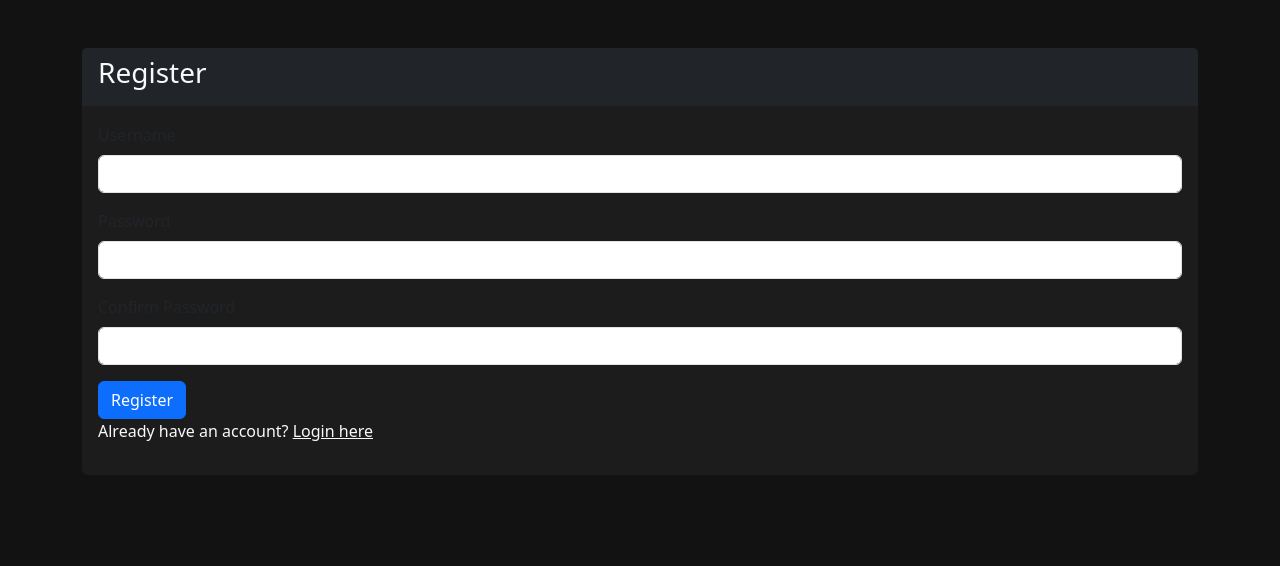
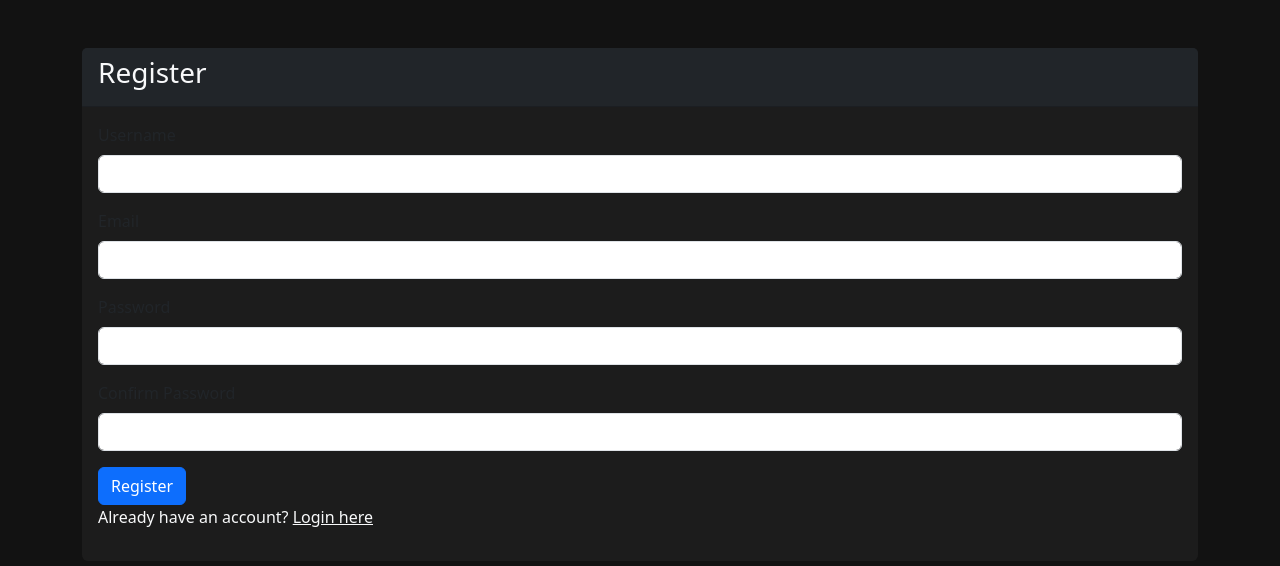
Before and after one commit to Zarathustra4/Lab3-Security, a Flask app: page /registration in a window 1280 px wide. Shown: the part 70-636 px from the top of the page. Run offline with Flask 3, Linux system fonts and the light colour scheme; parts of the project's set-up code (start-up, migrations or seed data) failed here and were passed over.

Commit message:
email verification

```diff
--- a/app.py
+++ b/app.py
@@ -1,23 +1,37 @@
 from flask import Flask, render_template, redirect, url_for, request, flash, session
 from flask_wtf import FlaskForm
-from wtforms import StringField, PasswordField, SubmitField
+from flask_mail import Message, Mail
+from wtforms import StringField, PasswordField, SubmitField, EmailField
 from wtforms.validators import DataRequired, Length, EqualTo
 from flask_sqlalchemy import SQLAlchemy
 from werkzeug.security import generate_password_hash, check_password_hash
-
+from itsdangerous import URLSafeTimedSerializer
+from dotenv import dotenv_values
 
 app = Flask(__name__)
 app.secret_key = 'your_secret_key'
 
-app.config['SQLALCHEMY_DATABASE_URI'] = 'sqlite:///users.db'
-app.config['SQLALCHEMY_TRACK_MODIFICATIONS'] = False
+config = dotenv_values(".env")
+
+app.config['SQLALCHEMY_DATABASE_URI'] = config["SQLALCHEMY_DATABASE_URI"]
+app.config['SECURITY_PASSWORD_SALT'] = config["SECURITY_PASSWORD_SALT"]
+app.config["SECRET_KEY"] = config["SECRET_KEY"]
+app.config['SQLALCHEMY_TRACK_MODIFICATIONS'] = config['SQLALCHEMY_TRACK_MODIFICATIONS'] == "True"
+app.config['MAIL_SERVER'] = config['MAIL_SERVER']
+app.config['MAIL_PORT'] = int(config['MAIL_PORT'])
+app.config['MAIL_USE_TLS'] = config['MAIL_USE_TLS'] == "True"
+app.config['MAIL_USERNAME'] = config['MAIL_USERNAME']
+app.config['MAIL_PASSWORD'] = config['MAIL_PASSWORD']
 db = SQLAlchemy(app)
+mail = Mail(app)
 
 
 class User(db.Model):
     id = db.Column(db.Integer, primary_key=True)
     username = db.Column(db.String(120), unique=True, nullable=False)
     password = db.Column(db.String(200), nullable=False)
+    email = db.Column(db.String(120), unique=False, nullable=False)
+    confirmed = db.Column(db.Boolean(), nullable=False, default=False)
 
 
 with app.app_context():
@@ -33,10 +47,33 @@
 class RegistrationForm(FlaskForm):
     username = StringField('Username', validators=[
                            DataRequired(), Length(min=4)])
+    email = EmailField("Email", validators=[DataRequired()])
     password = PasswordField('Password', validators=[
                              DataRequired(), Length(min=6)])
-    confirm_password = PasswordField('Confirm Password', validators=[DataRequired()])
+    confirm_password = PasswordField('Confirm Password', validators=[
+                                     DataRequired(), EqualTo('password')])
     submit = SubmitField('Register')
+
+
+def generate_confirmation_token(email):
+    serializer = URLSafeTimedSerializer(app.config['SECRET_KEY'], salt=app.config['SECURITY_PASSWORD_SALT'])
+    return serializer.dumps(email)
+
+
+def confirm_token(token, expiration=3600):
+    serializer = URLSafeTimedSerializer(app.config['SECRET_KEY'], salt=app.config['SECURITY_PASSWORD_SALT'])
+    try:
+        email = serializer.loads(token, salt=app.config['SECURITY_PASSWORD_SALT'],
+                                max_age=expiration)
+    except:
+        return False
+    return email
+
+
+def send_mail(to, subject, template):
+    msg = Message(subject, recipients=[to], html=template, sender=(
+        "Your App", "your_email@gmail.com"))
+    mail.send(msg)
 
 
 @app.route('/login', methods=['GET', 'POST'])
@@ -45,16 +82,16 @@
     if form.validate_on_submit():
         username = form.username.data
         password = form.password.data
-
         user = User.query.filter_by(username=username).first()
         if user and check_password_hash(user.password, password):
-            session['user_id'] = user.id  # Store the user id in the session
-            flash('Login successful!', 'success')
-            # Redirect to account page after login
-            return redirect(url_for('account'))
+            if user.confirmed:
+                session['user_id'] = user.id
+                flash('Login successful!', 'success')
+                return redirect(url_for('account'))
+            else:
+                flash('Please confirm your email to activate your account.', 'warning')
         else:
             flash('Invalid username or password', 'danger')
-
     return render_template('login.html', form=form)
 
 
@@ -64,28 +101,54 @@
     if form.validate_on_submit():
         username = form.username.data
         password = form.password.data
+        email = form.email.data
 
-        # Check if the username already exists
         if User.query.filter_by(username=username).first():
             flash('Username already exists', 'danger')
+        # if User.query.filter_by(email=email).first():
+        #     flash("Email already exists", 'danger')
         else:
             hashed_password = generate_password_hash(password)
-            new_user = User(username=username, password=hashed_password)
+            new_user = User(username=username,
+                            password=hashed_password, email=email)
             db.session.add(new_user)
             db.session.commit()
 
-            # Store the new user's ID in session and redirect to account page
+            token = generate_confirmation_token(new_user.email)
+            activation_link = url_for(
+                'confirm_email', token=token, _external=True)
+
+            send_mail(email, "Activate Your Account",
+                      f"Click the following link to activate your account: <a href='{activation_link}'>Activate</a>")
+
             session['user_id'] = new_user.id
-            flash('Registration successful! You are now logged in.', 'success')
-            # Redirect to account page after registration
-            return redirect(url_for('account'))
+            flash(
+                'Registration successful! Please check your email to activate your account.', 'success')
+            return redirect(url_for('login'))
 
     return render_template('registration.html', form=form)
 
 
+@app.route("/confirm/<token>")
+def confirm_email(token):
+    email = confirm_token(token)
+    if not email:
+        flash('The activation link is invalid or expired.', 'danger')
+        return redirect(url_for('login'))
+
+    user = User.query.filter_by(email=email).first_or_404()
+    if user.confirmed:
+        flash('Account already confirmed. Please log in.', 'success')
+    else:
+        user.confirmed = True
+        db.session.commit()
+        flash('Your account has been activated!', 'success')
+
+    return redirect(url_for('login'))
+
+
 @app.route('/account')
 def account():
-    # Check if the user is logged in
     if 'user_id' not in session:
         flash('Please log in first.', 'danger')
         return redirect(url_for('login'))
@@ -96,7 +159,6 @@
 
 @app.route('/logout')
 def logout():
-    # Remove user_id from session to log the user out
     session.pop('user_id', None)
     flash('You have been logged out.', 'info')
     return redirect(url_for('login'))
--- a/templates/account.html
+++ b/templates/account.html
@@ -6,6 +6,7 @@
             <h3>Welcome, {{ user.username }}!</h3>
         </div>
         <div class="card-body">
+            <p>Email address - <b>{{ user.email }}</b></p>
             <p>You are now logged into your account.</p>
             <a href="{{ url_for('logout') }}" class="btn btn-primary">Log out</a>
         </div>
--- a/templates/registration.html
+++ b/templates/registration.html
@@ -13,6 +13,10 @@
                     {{ form.username(class="form-control") }}
                 </div>
                 <div class="mb-3">
+                    {{ form.email.label(class="form-label") }}
+                    {{ form.email(class="form-control") }}
+                </div>
+                <div class="mb-3">
                     {{ form.password.label(class="form-label") }}
                     {{ form.password(class="form-control") }}
                 </div>
--- a/templates/style.css
+++ /dev/null
@@ -1,3 +0,0 @@
-body {
-    background-color: black;
-}
```
Also changed, not shown: 1 other file.
